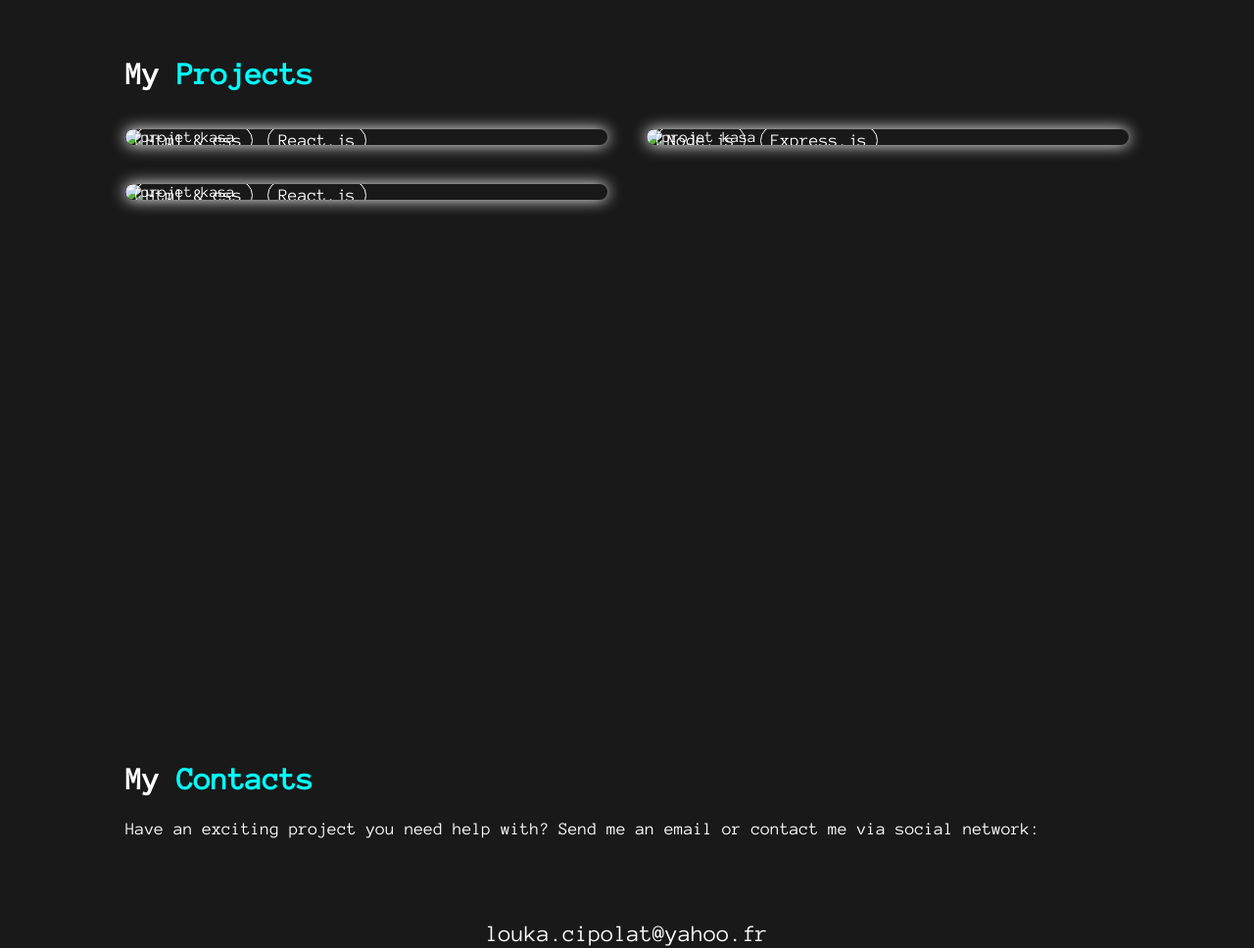
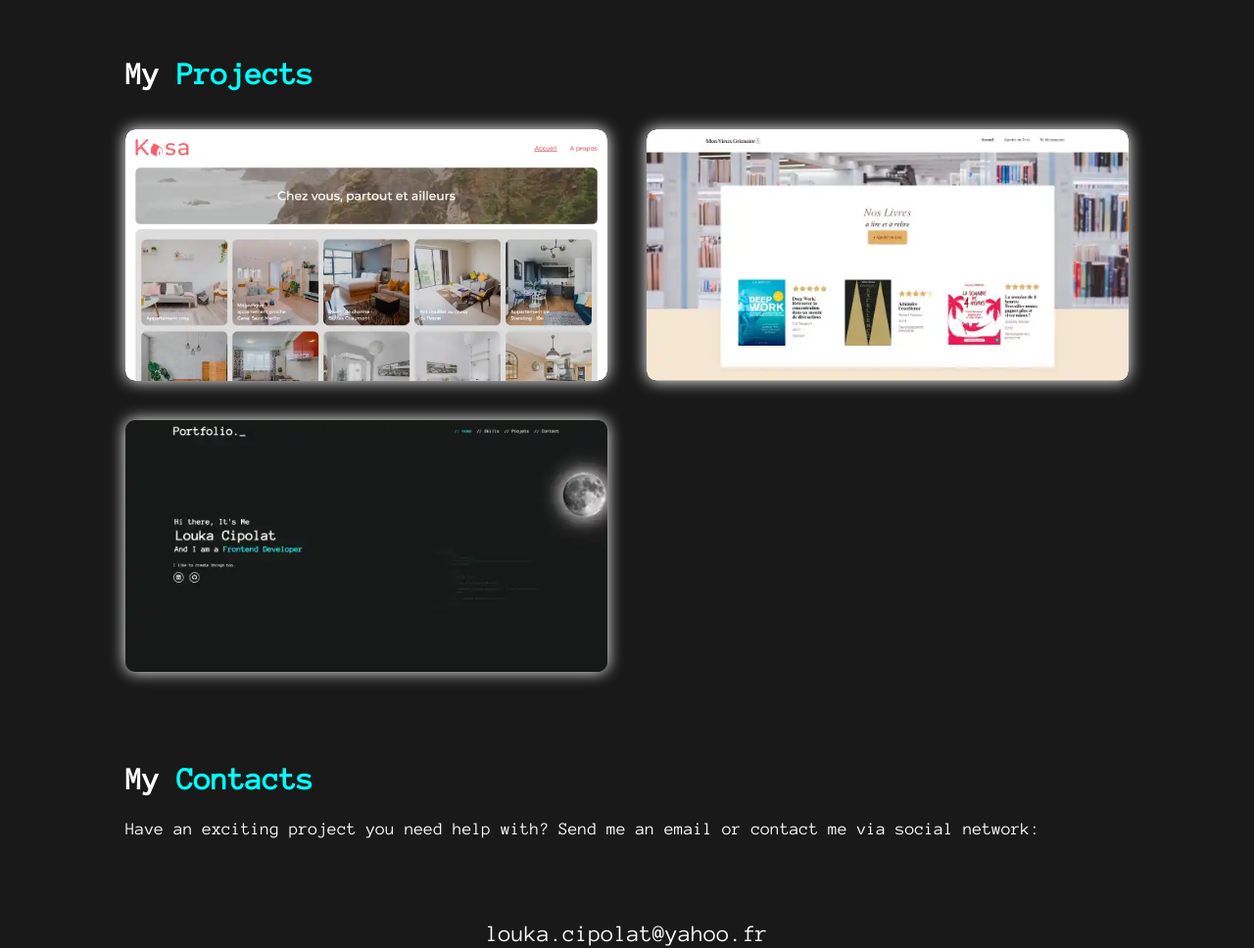
Before and after one commit to LoukaC/Portfolio, a website: page index.html in a window 1280 px wide. Shown: the part 1540-2508 px from the top of the page at 98% size. Drawn offline with nearby package versions, Linux system fonts and the light colour scheme; the site is published under a folder, as on GitHub Pages, so addresses that start at the root find nothing.

Commit message:
ajout "." aux src "./images/..."

```diff
--- a/index.html
+++ b/index.html
@@ -124,7 +124,7 @@
 
         <div class="project-content">
            <div class="project-box">
-                <img src="/images/kasa1.webp" alt="projet kasa">
+                <img src="./images/kasa1.webp" alt="projet kasa">
                 <div class="project-layer">
                     <h4>Kasa</h4>
                     <p>Home Search App</p>
@@ -136,7 +136,7 @@
                 </div>
            </div>
            <div class="project-box">
-                <img src="/images/grimoire1.webp" alt="projet kasa">
+                <img src="./images/grimoire1.webp" alt="projet kasa">
                 <div class="project-layer">
                     <h4>Portfolio</h4>
                     <p>Books Sharing & Rating App</p>
@@ -148,7 +148,7 @@
                 </div>
            </div>
            <div class="project-box">
-                <img src="/images/portfolio.webp" alt="projet kasa">
+                <img src="./images/portfolio.webp" alt="projet kasa">
                 <div class="project-layer">
                     <h4>My Portfolio</h4>
                     <p>Porfolio App</p>
```
